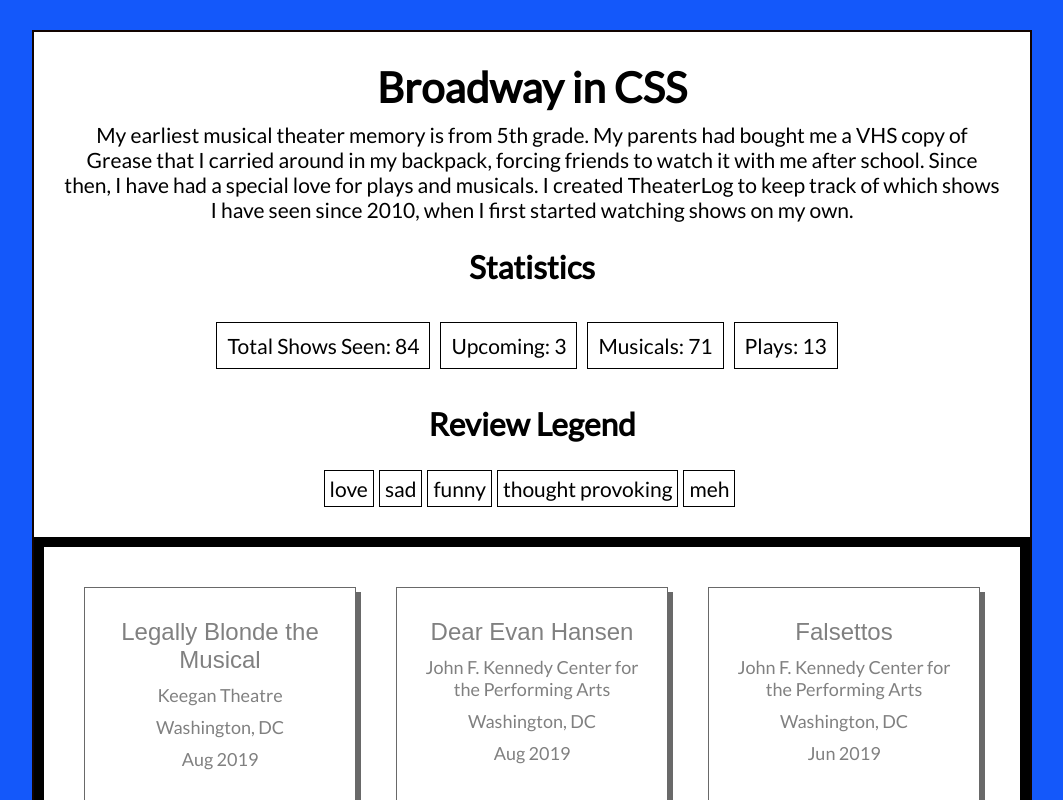
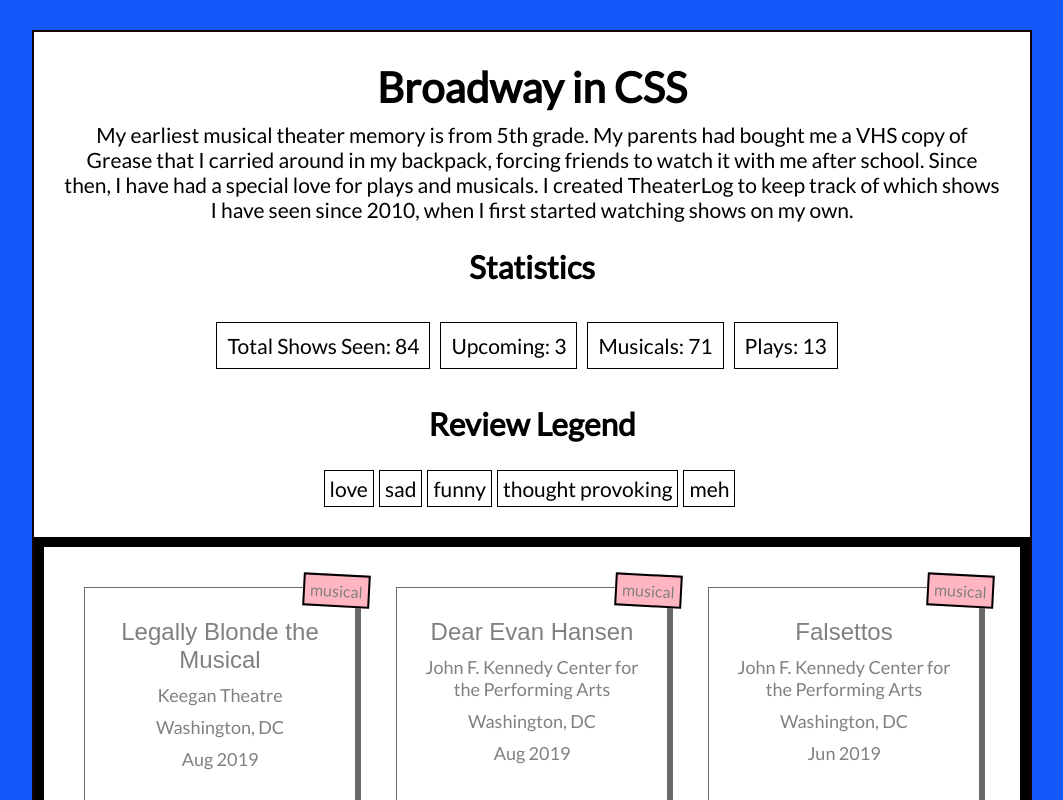
Before and after one commit to brittanyrw/theaterlog, a Vue app: page / in a window 1280 px wide. Shown: the top 800 px of the page, without its empty margins (108-1171 px from the left). Built offline with nearby package versions, Linux system fonts and the light colour scheme; a web font is replaced by a local one.

Commit message:
add show type label

```diff
--- a/src/components/Shows.vue
+++ b/src/components/Shows.vue
@@ -8,6 +8,7 @@
 					<div v-if="show.multi" class="multi-view">{{ show.multi }}</div>
 				</div>
 				<div class="show-info">
+					<p class="type">{{show.type}}</p>
 					<p class="show-name">{{ show.name }}</p>
 					<p class="show-theater">{{ show.theater }}</p>
 					<p class="show-location">{{ show.location }}</p>
@@ -90,6 +91,18 @@ export default {
 		width: 45px;
 	}
 
+	.type {
+		font-size: 16px;
+		position: absolute;
+		right: -15px;
+		background: lightpink;
+		margin: 0;
+		padding: 5px;
+		top: -14px;
+		transform: rotate(3deg);
+		border: 2px solid black;
+	}
+
 	.show-opinion div {
 		height: 50px;
 		color: black;
```
